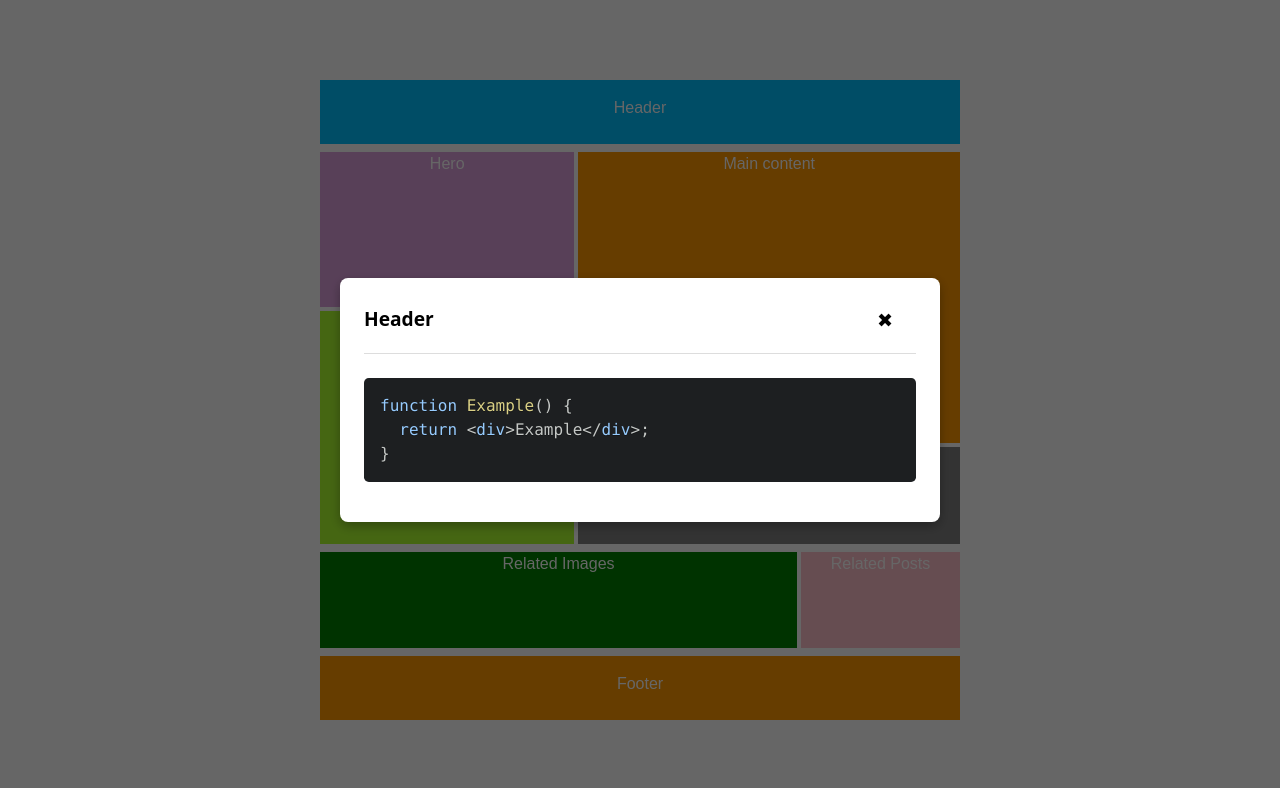
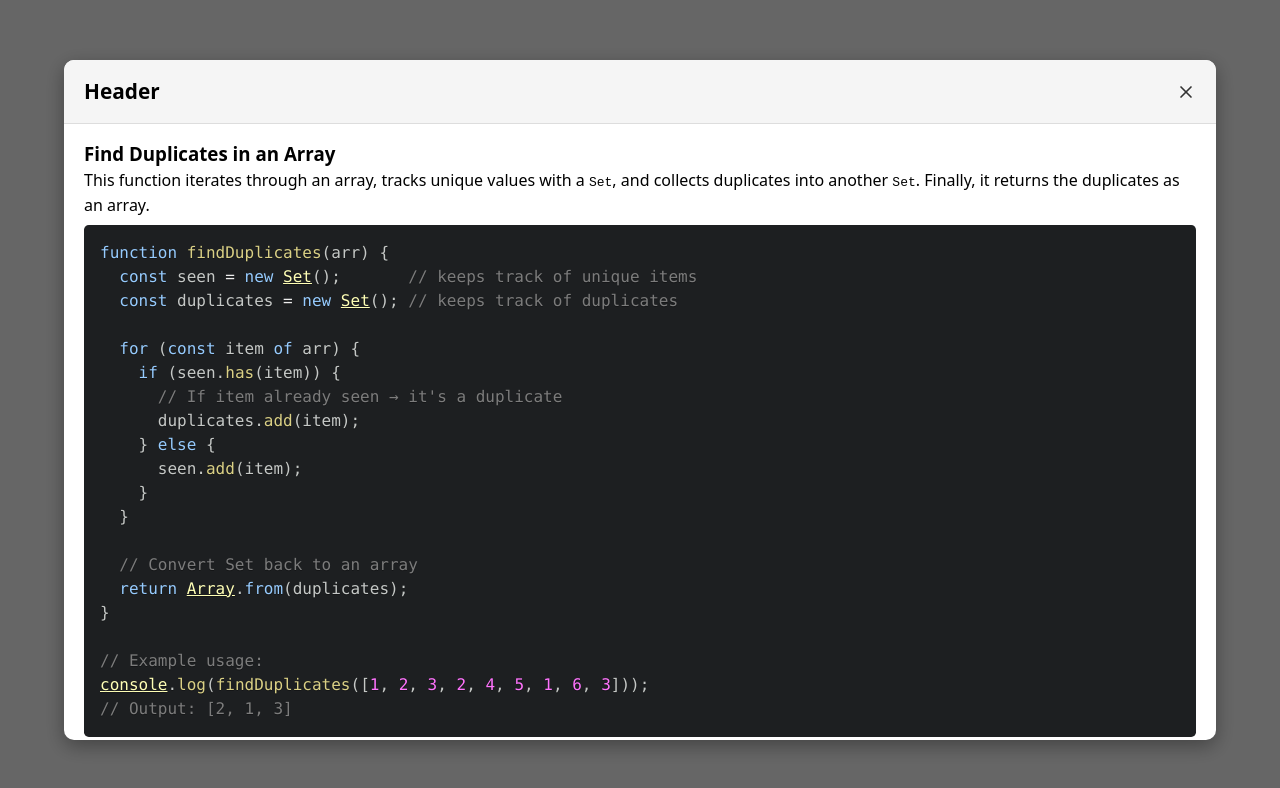
Before and after one commit to luccasmtxr/metrobi-flex-app, a React (Vite) app: page / in a window 1280 px wide. Both pictures are taken after a click on the element "Header". Shown: the top 788 px of the page. Built offline with nearby package versions, Linux system fonts and the light colour scheme.

Commit message:
Add lucide-react dependency and implement Question1 component with syntax highlighting
Signed-off-by: luccas <luccasmtxr@gmail.com>

```diff
--- a/package.json
+++ b/package.json
@@ -12,6 +12,7 @@
     "prettier:write": "prettier --write ."
   },
   "dependencies": {
+    "lucide-react": "^0.542.0",
     "react": "^19.1.1",
     "react-dom": "^19.1.1",
     "react-syntax-highlighter": "^15.6.6"
--- a/src/App.css
+++ b/src/App.css
@@ -96,3 +96,14 @@
   flex: 1;
   background: pink;
 }
+
+.header,
+.footer,
+.hero,
+.sidebar,
+.main-content,
+.extra-content,
+.related-images,
+.related-posts {
+  cursor: pointer;
+}
--- a/src/App.tsx
+++ b/src/App.tsx
@@ -39,9 +39,9 @@ function App() {
           <div className="left-column">
             <div
               className="hero"
-              onClick={() => openModal("Hero", Question1, "page")}
+              onClick={() => openModal("Question 1", Question1, "page")}
             >
-              Hero
+              Question 1
             </div>
 
             <div
--- a/src/components/modal/Modal.css
+++ b/src/components/modal/Modal.css
@@ -11,53 +11,49 @@
 .modal-box {
   background: white;
   color: black;
-  border-radius: 8px;
-  box-shadow: 0 4px 12px rgba(0, 0, 0, 0.3);
+  border-radius: 10px;
+  box-shadow: 0 6px 20px rgba(0, 0, 0, 0.35);
   overflow: hidden;
   display: flex;
   flex-direction: column;
+  width: 90%;
+  height: 85%;
+  max-width: 1400px;
+  max-height: 900px;
 }
 
-/* Code modal (smaller, like a snippet box) */
-.modal-box.code {
-  padding: 1rem 1.5rem;
-  width: 600px;
-  max-width: 90%;
-  max-height: 80%;
-}
-
-/* Page modal (bigger, but still centered — not full screen) */
-.modal-box.page {
-  padding: 1.5rem 2rem;
-  width: 900px;
-  max-width: 95%;
-  max-height: 90%;
-}
-
-/* Header */
 .modal-header {
   display: flex;
   justify-content: space-between;
   align-items: center;
-  padding-bottom: 0.5rem;
+  padding: 1rem 1.25rem;
+  background: #f5f5f5;
   border-bottom: 1px solid #ddd;
 }
 
 .modal-header h2 {
   margin: 0;
-  font-size: 1.2rem;
+  font-size: 1.3rem;
+  font-weight: 600;
 }
 
 .modal-close {
   background: none;
   border: none;
-  font-size: 1.2rem;
   cursor: pointer;
+  padding: 0;
+  display: flex;
+  align-items: center;
+  justify-content: center;
+  color: #333;
 }
 
-/* Content */
+.modal-close:hover {
+  color: #d32f2f;
+}
+
 .modal-content {
   flex: 1;
-  padding: 1rem 0;
+  padding: 1rem 1.25rem;
   overflow-y: auto;
 }
--- a/src/components/modal/Modal.tsx
+++ b/src/components/modal/Modal.tsx
@@ -1,19 +1,15 @@
 import React from "react";
+import { X } from "lucide-react";
 import "./Modal.css";
 
 interface ModalProps {
   title: string;
   onClose: () => void;
   children: React.ReactNode;
-  variant?: "code" | "page"; // default = "code"
+  variant?: "code" | "page";
 }
 
-export default function Modal({
-  title,
-  onClose,
-  children,
-  variant = "code",
-}: ModalProps) {
+export default function Modal({ title, onClose, children, variant = "code" }: ModalProps) {
   return (
     <div className="modal-overlay" onClick={onClose}>
       <div
@@ -23,7 +19,7 @@ export default function Modal({
         <header className="modal-header">
           <h2>{title}</h2>
           <button className="modal-close" onClick={onClose}>
-            ✖
+            <X size={20} />
           </button>
         </header>
         <div className="modal-content">{children}</div>
--- a/src/questions/question1.tsx
+++ b/src/questions/question1.tsx
@@ -1,10 +1,40 @@
 import { Prism as SyntaxHighlighter } from "react-syntax-highlighter";
 import { atomDark } from "react-syntax-highlighter/dist/esm/styles/prism";
 
+
+const codeString = `function findDuplicates(arr) {
+  const seen = new Set();       // keeps track of unique items
+  const duplicates = new Set(); // keeps track of duplicates
+
+  for (const item of arr) {
+    if (seen.has(item)) {
+      // If item already seen → it's a duplicate
+      duplicates.add(item);
+    } else {
+      seen.add(item);
+    }
+  }
+
+  // Convert Set back to an array
+  return Array.from(duplicates);
+}
+
+// Example usage:
+console.log(findDuplicates([1, 2, 3, 2, 4, 5, 1, 6, 3]));
+// Output: [2, 1, 3]
+`;
+
 export const Question1 = (
-  <SyntaxHighlighter language="tsx" style={atomDark}>
-    {`function Example() {
-  return <div>Example</div>;
-}`}
-  </SyntaxHighlighter>
+  <div>
+    <h3>Find Duplicates in an Array</h3>
+    <p>
+      This function iterates through an array, tracks unique values with a{" "}
+      <code>Set</code>, and collects duplicates into another{" "}
+      <code>Set</code>. Finally, it returns the duplicates as an array.
+    </p>
+
+    <SyntaxHighlighter language="javascript" style={atomDark}>
+      {codeString}
+    </SyntaxHighlighter>
+  </div>
 );
```
Also changed, not shown: 1 other file (tests, documents, lock files or other folders).
